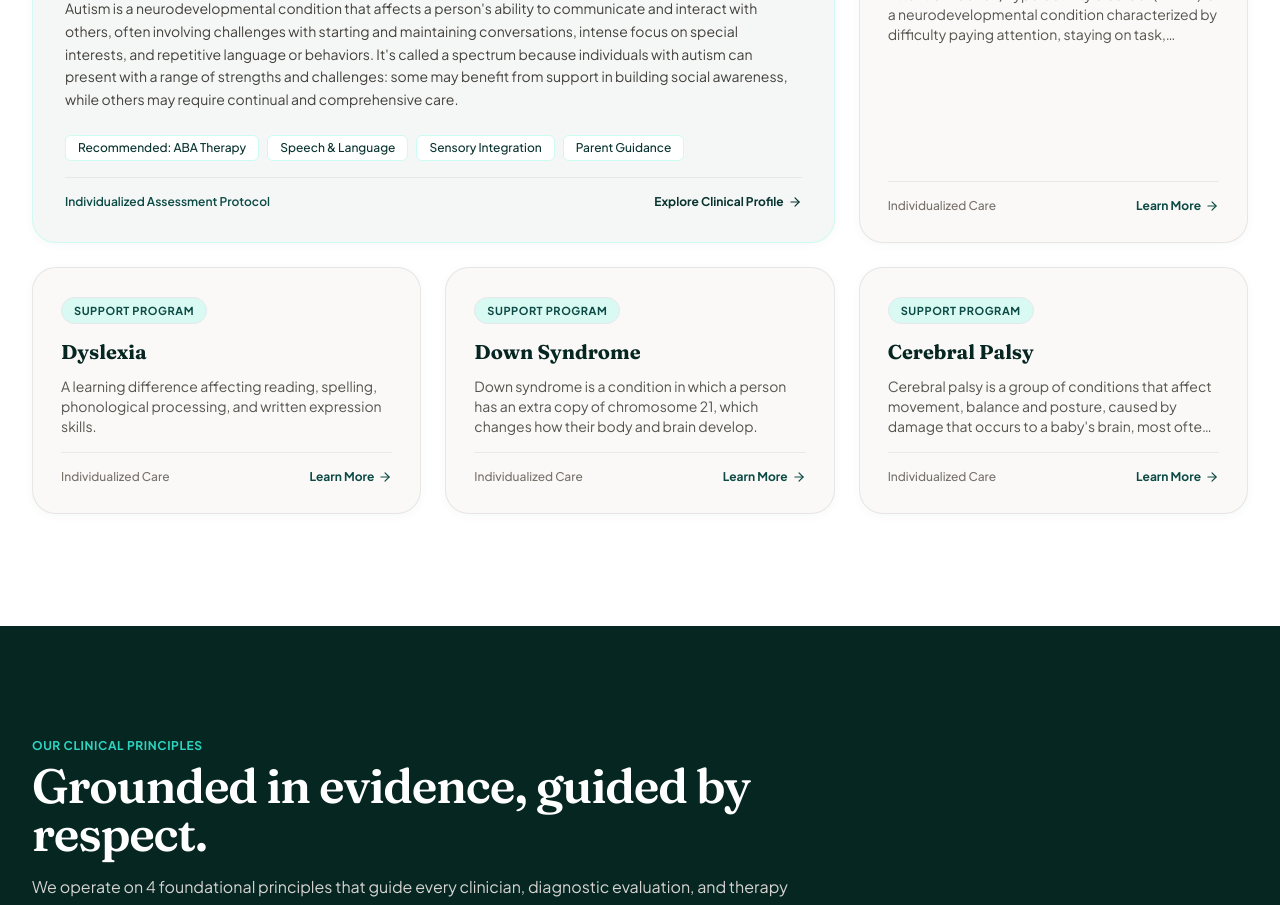
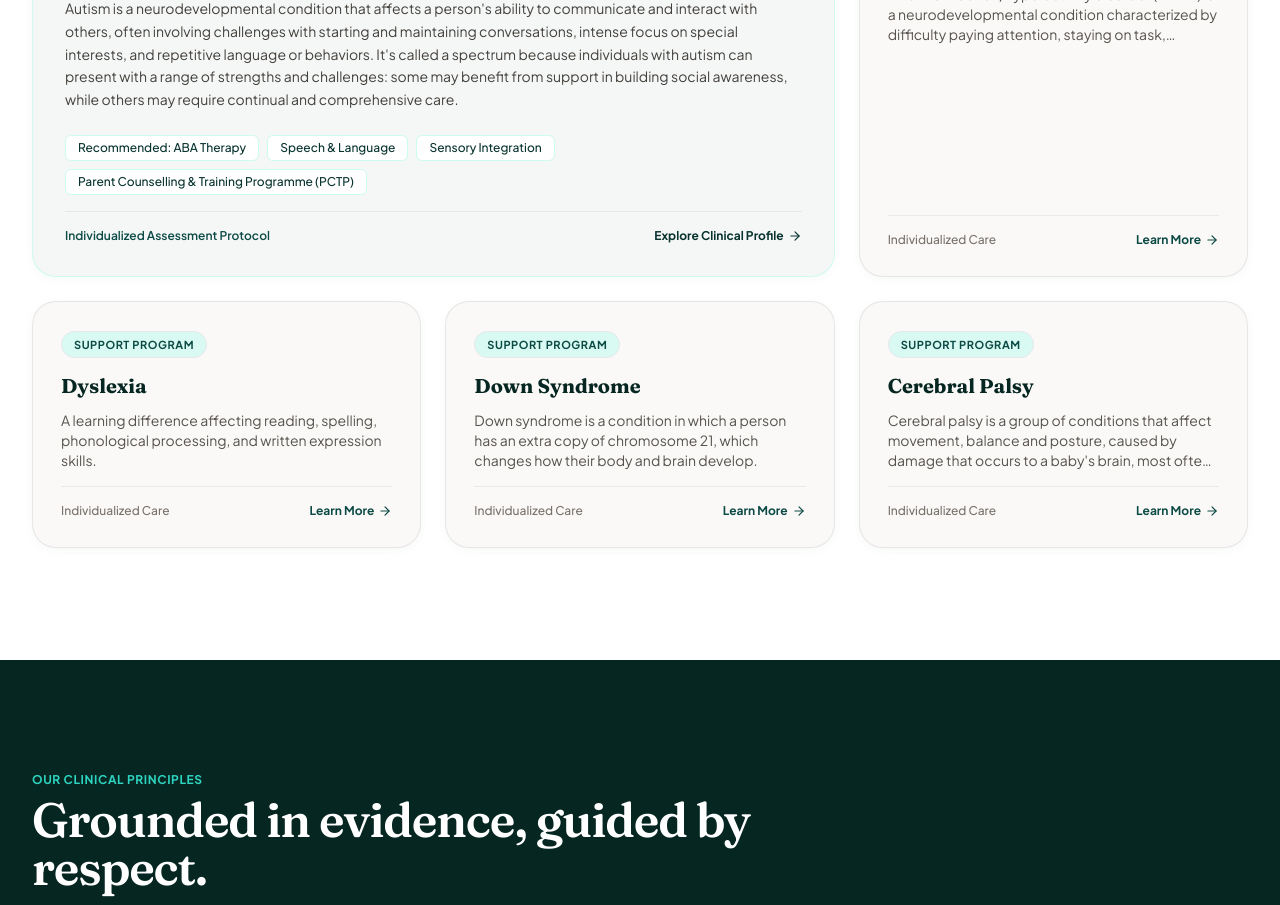
Before and after one commit to mxnishhh/InteractiveMind, a Next.js app: page / in a window 1280 px wide. Shown: the part 5780-6685 px from the top of the page. Built offline with nearby package versions, Linux system fonts and the light colour scheme.

Commit message:
fix: update parent guidance naming to PCTP

```diff
--- a/src/components/public/ConditionsSection.tsx
+++ b/src/components/public/ConditionsSection.tsx
@@ -115,7 +115,7 @@ export const ConditionsSection: React.FC<ConditionsSectionProps> = ({
                       Sensory Integration
                     </span>
                     <span className="text-xs bg-white text-brand-900 px-3 py-1 rounded-md border border-brand-100 font-medium">
-                      Parent Guidance
+                      Parent Counselling & Training Programme (PCTP)
                     </span>
                   </div>
                 </div>
--- a/src/constants/index.ts
+++ b/src/constants/index.ts
@@ -378,7 +378,7 @@ export const CONSTANT_FAQS: FAQ[] = [
   {
     id: 4,
     question: 'Do you involve parents in therapy sessions?',
-    answer: 'Yes! Family co-design and parent involvement are central to our philosophy. We offer dedicated Parent Guidance & Coaching sessions to empower parents with practical strategies at home.',
+    answer: 'Yes! Family co-design and parent involvement are central to our philosophy. We offer dedicated Parent Counselling & Training Programme (PCTP) sessions to empower parents with practical strategies at home.',
     category: 'Therapy',
     active: true,
     display_order: 4
```
Also changed, not shown: 1 other file (tests, documents, lock files or other folders).
